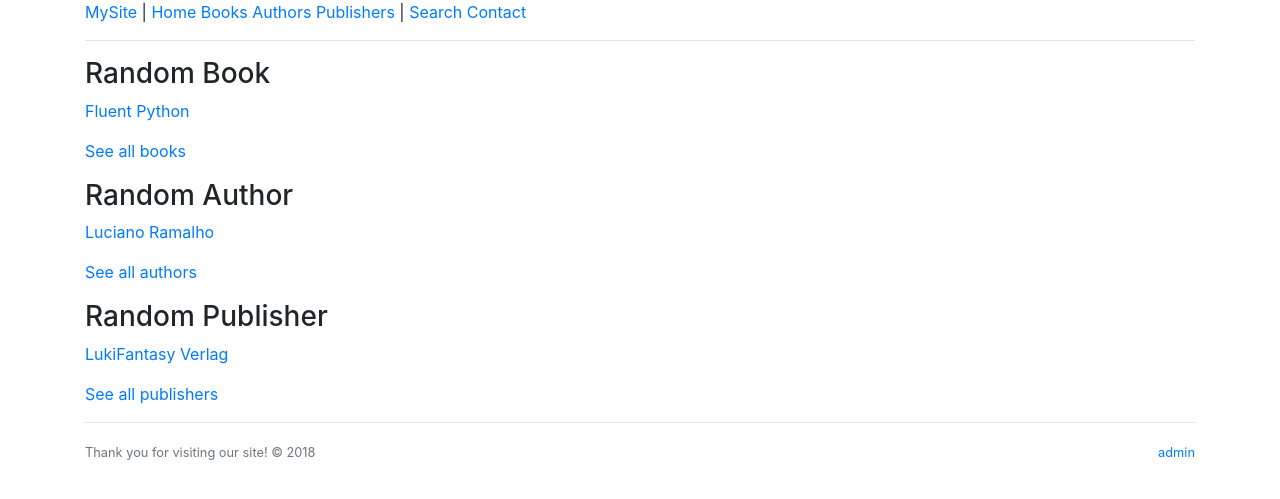
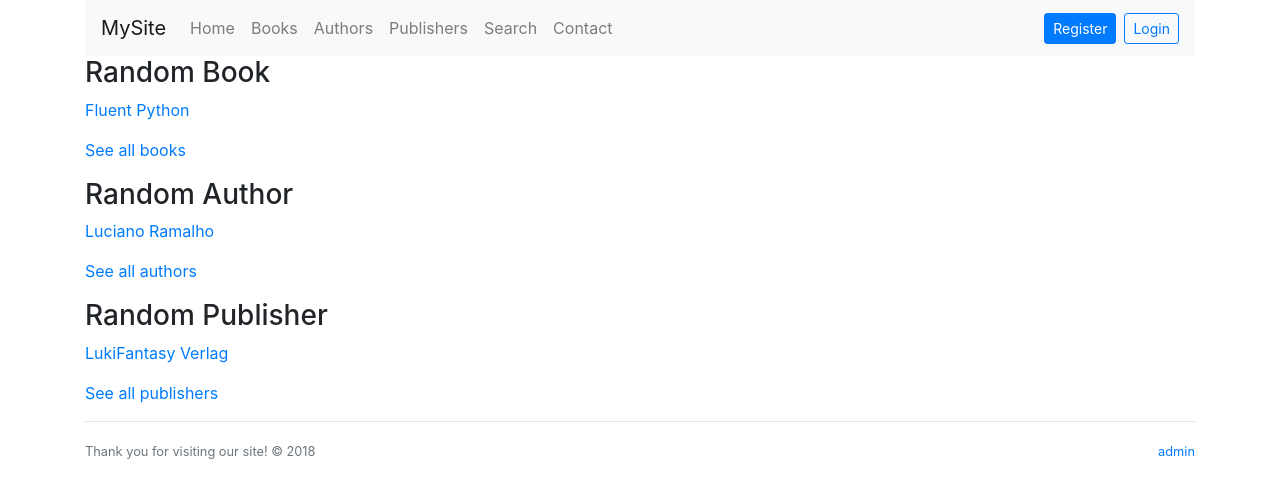
Before and after one commit to Lukisn/DjangoTutorial, a Django app: page /books/ in a window 1280 px wide. Shown: the top 499 px of the page. Run offline with Django 3.2, Linux system fonts and the light colour scheme; data comes from the database, SQL or seed files in the repository; both versions use the stored data as it was after the commit; some libraries are stand-ins or nearby versions.

Commit message:
refactored template structure and adde bootstrap navbar

```diff
--- a/mybooksite/mybooksite/urls.py
+++ b/mybooksite/mybooksite/urls.py
@@ -20,7 +20,7 @@ from . import views
 
 urlpatterns = [
     # project:
-    path("", views.main, name="main"),
+    path("", views.index, name="index"),
     path("time/", views.current_time, name="time"),
     path("time/plus/<int:offset>", views.hours_ahead, name="ahead"),
 
--- a/mybooksite/templates/base.html
+++ b/mybooksite/templates/base.html
@@ -12,15 +12,49 @@
   <body>
     <div class="container" id="page">
       {% block header %}
-        <h3>Header</h3>
-        <hr />
+        {#  TODO: include bootstrap navbar #}
+        <nav class="navbar navbar-expand-lg navbar-light bg-light">
+          <a class="navbar-brand" href="{% url 'index' %}">
+            <span class="oi oi-globe"></span>
+            MySite
+          </a>
+          <button class="navbar-toggler" type="button" data-toggle="collapse" data-target="#navbarContent">
+            <span class="navbar-toggler-icon"></span>
+          </button>
+          <div class="collapse navbar-collapse" id="navbarContent">
+            <div class="navbar-nav mr-auto">
+              {% block navigation %}
+                <a class="nav-item nav-link" href="{% url 'time' %}">Now</a>
+                <a class="nav-item nav-link" href="{% url 'ahead' 10 %}">Ahead</a>
+                <a class="nav-item nav-link" href="{% url 'books:index' %}">Books App</a>
+              {% endblock %}
+            </div>
+            <form class="form-inline my-2 my-lg-0">
+              {% if user.is_authenticated %}
+                <span class="text-muted">Logged in as <a href="#">{{ user.username }}</a> </span>
+                <a class="btn btn-sm btn-outline-danger ml-2" href="{% url 'logout' %}"><span class="oi oi-account-logout"></span> Logout</a>
+              {% else %}
+                <a class="btn btn-sm btn-primary" href="{% url 'register' %}"><span class="oi oi-clipboard"></span> Register</a>
+                <a class="btn btn-sm btn-outline-primary ml-2" href="{% url 'login' %}"><span class="oi oi-account-login"></span> Login</a>
+              {% endif %}
+            </form>
+          </div>
+        </nav>
+      {% endblock %}
+      {% block messages %}
+        {# block for showing possible messages #}
       {% endblock %}
       {% block content %}
-        <h3>Content</h3>
+        <h3>Welcome to the "base" page!</h3>
       {% endblock %}
       {% block footer %}
         <hr />
-        <h3>Footer</h3>
+        <div class="float-left">
+          <p class="text-muted"><small>Thank you for visiting our site! &copy; 2018</small></p>
+        </div>
+        <div class="float-right">
+          <small><a href="{% url 'admin:index' %}">admin</a></small>
+        </div>
       {% endblock %}
     </div>
     {# Bootstrap JavaScript #}
--- a/mybooksite/templates/books/base.html
+++ b/mybooksite/templates/books/base.html
@@ -1,24 +1,10 @@
 {% extends "base.html" %}
 
-{% block header %}
-  <a href="{% url 'main' %}">MySite</a>
-  <span>|</span>
-  <a href="{% url 'books:index' %}">Home</a>
-  <a href="{% url 'books:book_list' %}">Books</a>
-  <a href="{% url 'books:author_list' %}">Authors</a>
-  <a href="{% url 'books:publisher_list' %}">Publishers</a>
-  <span>|</span>
-  <a href="{% url 'books:search' %}">Search</a>
-  <a href="{% url 'books:contact' %}">Contact</a>
-  <hr />
+{% block navigation %}
+  <a class="nav-item nav-link" href="{% url 'books:index' %}">Home</a>
+  <a class="nav-item nav-link" href="{% url 'books:book_list' %}">Books</a>
+  <a class="nav-item nav-link" href="{% url 'books:author_list' %}">Authors</a>
+  <a class="nav-item nav-link" href="{% url 'books:publisher_list' %}">Publishers</a>
+  <a class="nav-item nav-link" href="{% url 'books:search' %}">Search</a>
+  <a class="nav-item nav-link" href="{% url 'books:contact' %}">Contact</a>
 {% endblock %}
-
-{% block footer %}
-  <hr />
-  <div class="float-left">
-    <p class="text-muted"><small>Thank you for visiting our site! &copy; 2018</small></p>
-  </div>
-  <div class="float-right">
-    <small><a href="{% url 'admin:index' %}">admin</a></small>
-  </div>
-{% endblock %}
--- a/mybooksite/templates/current_time.html
+++ b/mybooksite/templates/current_time.html
@@ -1,4 +1,4 @@
-{% extends "main.html" %}
+{% extends "base.html" %}
 
 {% block title %}
   Current Time
--- a/mybooksite/templates/hours_ahead.html
+++ b/mybooksite/templates/hours_ahead.html
@@ -1,4 +1,4 @@
-{% extends "main.html" %}
+{% extends "base.html" %}
 
 {% block title %}
   Hours Ahead
--- /dev/null
+++ b/mybooksite/templates/index.html
@@ -0,0 +1,5 @@
+{% extends "base.html" %}
+
+{% block content %}
+  <h3>Welcome to MySite!</h3>
+{% endblock %}
--- a/mybooksite/templates/login.html
+++ b/mybooksite/templates/login.html
@@ -1,4 +1,4 @@
-{% extends "main.html" %}
+{% extends "index.html" %}
 {% load widget_tweaks %}
 
 {% block title %}
--- a/mybooksite/templates/register.html
+++ b/mybooksite/templates/register.html
@@ -1,4 +1,4 @@
-{% extends "main.html" %}
+{% extends "index.html" %}
 {% load widget_tweaks %}
 
 {% block title %}
```
Also changed, not shown: mybooksite/mybooksite/views.py (+4 -4 lines), mybooksite/templates/main.html (deleted, +0 -39 lines), mybooksite/db.sqlite3.
